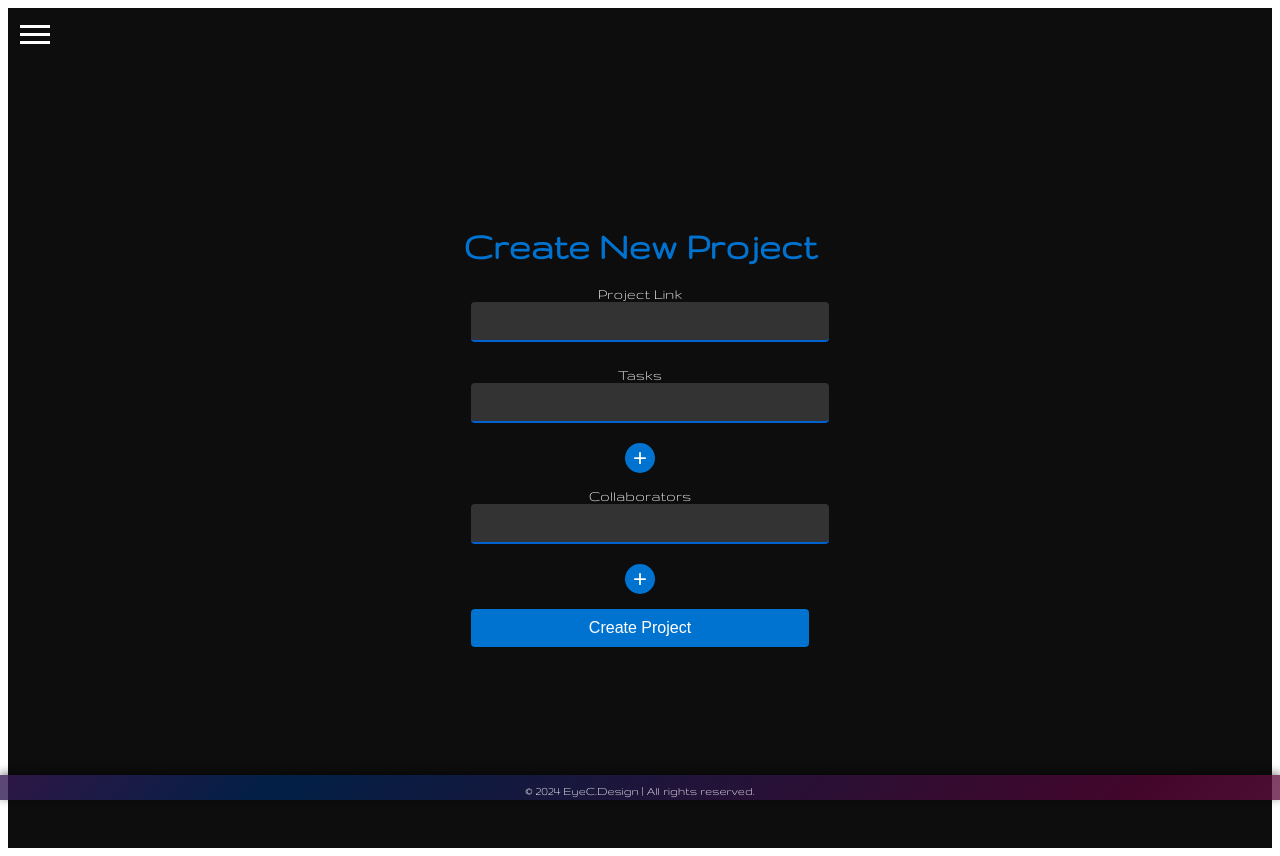
After one commit to DomMinnich/Remote-Eye-Tracking-UX-Testing-Software, a Flask app: page /createProject in a window 1280 px wide. The commit adds this page. Run offline with Flask 3, Linux system fonts and the light colour scheme; a user stored in the database is signed in; tables that the repository leaves empty hold one stand-in row (values such as "Sample post").

Commit message:
Created the Create Project form, initial testing with database.

```diff
--- a/app/forms.py
+++ b/app/forms.py
@@ -6,12 +6,11 @@
 #    *Imports                     | ~Line 12-17
 #    Login                      | ~Line 22-30   -Dominic Minnich
 #    Registration               | ~Line 35-38   -Dominic Minnich
-#    .?.?.                      | ~Line ??
-
+#    Create Project             | ~Line 54-60   -Kyle Benich
 
 from wtforms import PasswordField
-from wtforms import StringField, SubmitField, PasswordField, BooleanField
-from wtforms.validators import DataRequired, Length, EqualTo, Email
+from wtforms import StringField, SubmitField, PasswordField, BooleanField, IntegerField, DateTimeField
+from wtforms.validators import DataRequired, Length, EqualTo, Email, URL
 from .models import User
 from flask_wtf import FlaskForm
 
@@ -50,3 +49,12 @@ class LoginForm(FlaskForm):
     password = PasswordField("Password", validators=[DataRequired()])
     remember_me = BooleanField("Remember Me")
     submit = SubmitField("Login")
+
+
+# CreateProjectForm class, inherits from FlaskForm
+class CreateProjectForm(FlaskForm):
+    link = StringField('Project Link', validators=[DataRequired(), URL()])
+    tasks = StringField('Tasks', validators=[DataRequired()])
+    max_submissions = IntegerField('Max Submissions', validators=[DataRequired()])
+    eol_time = DateTimeField('End of Life Time', validators=[DataRequired()])
+    collaborators = StringField('Collaborators', validators=[DataRequired()])
--- a/app/routes.py
+++ b/app/routes.py
@@ -17,6 +17,7 @@
 #    /settings              | ~Line 102-106   -Kyle Benich
 #    /viewProjects          | ~Line 108-111   -Sulaiman Hussain
 #    /aboutUs               | ~Line 35-38   -Dominic Minnich
+#    /createProject         | ~Line 194-212   -Kyle Benich
 
 # Imports
 from flask import (
@@ -38,7 +39,9 @@ from flask_login import (
 )
 
 from .models import db, User, Project
-from .forms import RegistrationForm, LoginForm
+from .forms import RegistrationForm, LoginForm, CreateProjectForm  # Import the form
+import json  # Import json module
+import logging  # Import logging module
 
 # Blueprint
 main = Blueprint("main", __name__)
@@ -169,14 +172,12 @@ def settings():
 @main.route("/viewProjects")
 @login_required
 def viewProjects():
-    # Assuming `current_user` has a `projects` attribute as shown in your uploaded image
     projects_list = current_user.projects  # Access the projects list (e.g., from a JSON attribute)
 
     if projects_list is None:
         projects_list = []
 
     project_ids = [project['project_id'] for project in projects_list]
-    # Query the Project table to get details for all associated projects
     projects = Project.query.filter(Project.id.in_(project_ids)).all()
     return render_template("ViewProjects.html", user=current_user, projects=projects)
 
@@ -188,3 +189,28 @@ def adminPanel():
         return render_template("adminPanel.html", user=current_user)
     else:
         return redirect(url_for("main.home"))  # Redirect to home if not an admin
+
+# Configure logging KB
+logging.basicConfig(level=logging.INFO) #Can be deleted later, just for testing
+
+@main.route("/createProject", methods=["GET", "POST"])
+@login_required
+def createProject():
+    form = CreateProjectForm()
+    if form.validate_on_submit():
+        new_project = Project(
+            link=form.link.data,
+            creator=current_user.id,
+            priviledged=True,
+            tasks=json.loads(form.tasks.data),  # Convert tasks to JSON
+            max_submissions=form.max_submissions.data,
+            eol_time=form.eol_time.data,
+            collaborators=json.loads(form.collaborators.data),  # Convert collaborators to JSON
+            numPauses=0
+        )
+        db.session.add(new_project)
+        db.session.commit()
+        logging.info(f"Project created: {new_project}")  # Log project details, checking if it was created successfully
+        flash("Project created successfully!", "success")
+        return redirect(url_for("main.viewProjects"))
+    return render_template("CreateProject.html", form=form)
--- a/app/static/style.css
+++ b/app/static/style.css
@@ -14,6 +14,7 @@ For ex for login title I did login-title instead of title
  Login/Register A->Z      | ~Line 200-269  -Dominic Minnich
  Profile Page Styles      | ~Line 570-603  -Kyle Benich
  Settings Page Styles     | ~Line 605-635  -Kyle Benich
+ create-project Styles    | ~Line 637-676  -Kyle Benich
  */
 
 /* Font Styling A->Z*/
@@ -633,3 +634,96 @@ For ex for login title I did login-title instead of title
   color: #555;
   margin: 10px 0;
 }
+
+/* Create Project Page Styles */
+.create-project-container {
+  display: flex;
+  flex-direction: column;
+  align-items: center;
+  justify-content: center;
+  min-height: 100vh;
+  background-color: #0d0d0d; /* Darker background */
+  color: #ffffff;
+  padding: 20px;
+}
+
+.create-project-container h2 {
+  font-size: 2.5rem;
+  color: #0073d1;
+  margin-bottom: 20px;
+}
+
+.create-project-container .form-group {
+  margin-bottom: 15px;
+  text-align: center; /* Center text */
+}
+
+.create-project-container .form-group label {
+  font-size: 1rem;
+  color: #ffffff;
+}
+
+.create-project-container .form-group input[type="text"],
+.create-project-container .form-group input[type="password"],
+.create-project-container .form-group input[type="email"],
+.create-project-container .form-group input[type="number"],
+.create-project-container .form-group textarea {
+  width: 100%;
+  padding: 10px;
+  font-size: 1rem;
+  color: #ffffff;
+  background-color: #333;
+  border: none;
+  border-bottom: 2px solid #0062d1;
+  border-radius: 4px;
+  margin-bottom: 10px; /* Add space between inputs */
+}
+
+.create-project-container .form-group input[type="text"]:focus,
+.create-project-container .form-group input[type="password"]:focus,
+.create-project-container .form-group input[type="email"]:focus,
+.create-project-container .form-group input[type="number"]:focus,
+.create-project-container .form-group textarea:focus {
+  outline: none;
+  border-bottom: 2px solid #00d1b2;
+}
+
+.create-project-container .form-error {
+  color: #ff0000;
+  font-size: 0.875rem;
+}
+
+.create-project-container .btn-submit {
+  width: 100%;
+  padding: 10px;
+  font-size: 1rem;
+  background-color: #0073d1;
+  color: #ffffff;
+  border: none;
+  border-radius: 4px;
+  cursor: pointer;
+  transition: background-color 0.3s;
+}
+
+.create-project-container .btn-submit:hover {
+  background-color: #005bb5;
+}
+
+.add-task-btn,
+.add-collaborator-btn {
+  background-color: #0073d1;
+  color: #ffffff;
+  border: none;
+  border-radius: 50%;
+  cursor: pointer;
+  font-size: 1.5rem;
+  width: 30px;
+  height: 30px;
+  margin-top: 10px;
+  transition: background-color 0.3s;
+}
+
+.add-task-btn:hover,
+.add-collaborator-btn:hover {
+  background-color: #005bb5;
+}
--- /dev/null
+++ b/app/templates/CreateProject.html
@@ -0,0 +1,77 @@
+{% extends 'base.html' %}
+
+{% block content %}
+<div class="create-project-container">
+  <h2>Create New Project</h2>
+  <form method="POST" action="{{ url_for('main.createProject') }}" onsubmit="return validateForm()">
+    {{ form.hidden_tag() }}
+    <div class="form-group">
+      {{ form.link.label }}<br>
+      {{ form.link(size=32) }}<br>
+      <span id="link-error" class="form-error" style="display: none;">[Invalid link. Only Figma domain links are allowed.]</span>
+      {% for error in form.link.errors %}
+        <span class="form-error">[{{ error }}]</span>
+      {% endfor %}
+    </div>
+    <div class="form-group">
+      {{ form.tasks.label }}<br>
+      <div id="tasks-container">
+        {{ form.tasks(size=32) }}<br>
+      </div>
+      <button type="button" class="add-task-btn">+</button>
+      {% for error in form.tasks.errors %}
+        <span class="form-error">[{{ error }}]</span>
+      {% endfor %}
+    </div>
+    <div class="form-group">
+      {{ form.collaborators.label }}<br>
+      <div id="collaborators-container">
+        {{ form.collaborators(size=32) }}<br>
+      </div>
+      <button type="button" class="add-collaborator-btn">+</button>
+      {% for error in form.collaborators.errors %}
+        <span class="form-error">[{{ error }}]</span>
+      {% endfor %}
+    </div>
+    <div class="form-group">
+      <input type="submit" value="Create Project" class="btn-submit">
+    </div>
+  </form>
+</div>
+
+<script>
+  document.querySelector('.add-task-btn').addEventListener('click', function() {
+    const container = document.getElementById('tasks-container');
+    const input = document.createElement('input');
+    input.type = 'text';
+    input.name = 'tasks';
+    input.size = 32;
+    container.appendChild(input);
+    container.appendChild(document.createElement('br'));
+  });
+
+  document.querySelector('.add-collaborator-btn').addEventListener('click', function() {
+    const container = document.getElementById('collaborators-container');
+    const input = document.createElement('input');
+    input.type = 'text';
+    input.name = 'collaborators';
+    input.size = 32;
+    container.appendChild(input);
+    container.appendChild(document.createElement('br'));
+  });
+
+  function validateForm() {
+    const linkInput = document.querySelector('input[name="link"]');
+    const linkError = document.getElementById('link-error');
+    const figmaPattern = /^https:\/\/www\.figma\.com\/(file|design)\/.+$/;
+
+    if (!figmaPattern.test(linkInput.value)) {
+      linkError.style.display = 'block';
+      return false;
+    }
+
+    linkError.style.display = 'none';
+    return true;
+  }
+</script>
+{% endblock %}
--- a/app/templates/base.html
+++ b/app/templates/base.html
@@ -40,7 +40,7 @@
             <ul class="base-submenu">
               <li><a href="#">MY PROJECTS</a></li>
               <li><a href="{{ url_for('main.viewProjects') }}">VIEW PROJECTS</a></li>
-              <li><a href="#">NEW PROJECT</a></li>
+              <li><a href="{{ url_for('main.createProject') }}">NEW PROJECT</a></li>
               <li><a href="#">EDIT PROJECT</a></li>
             </ul>
           </li>
```
